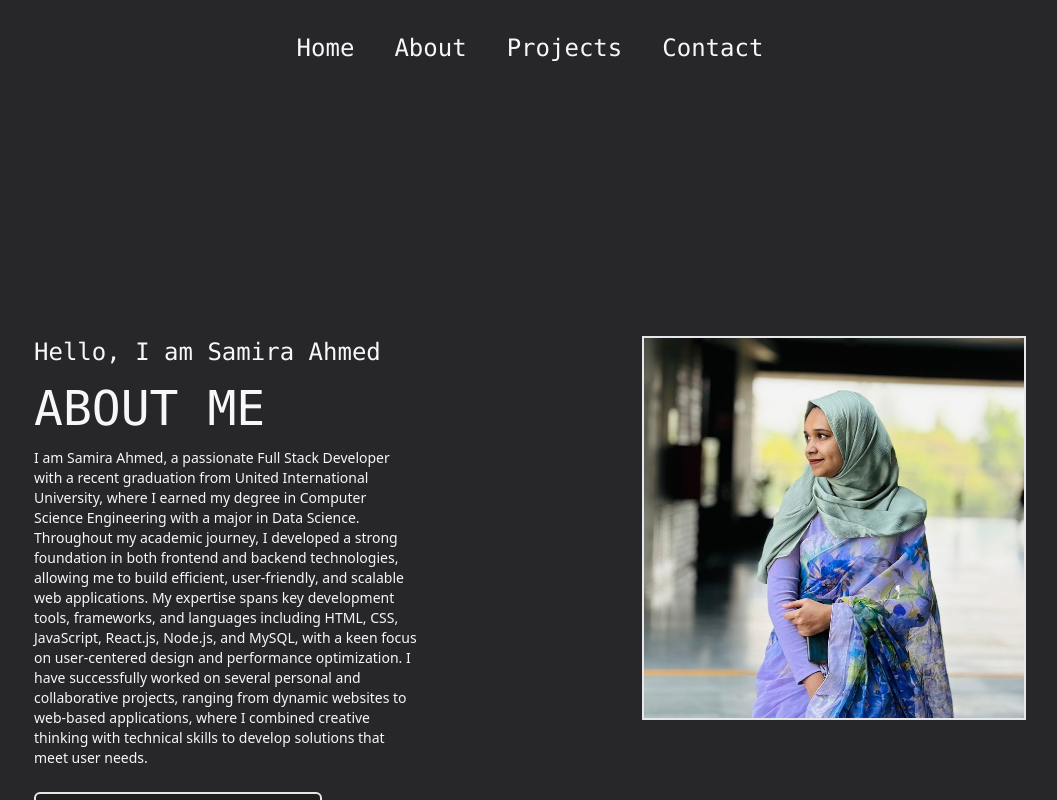
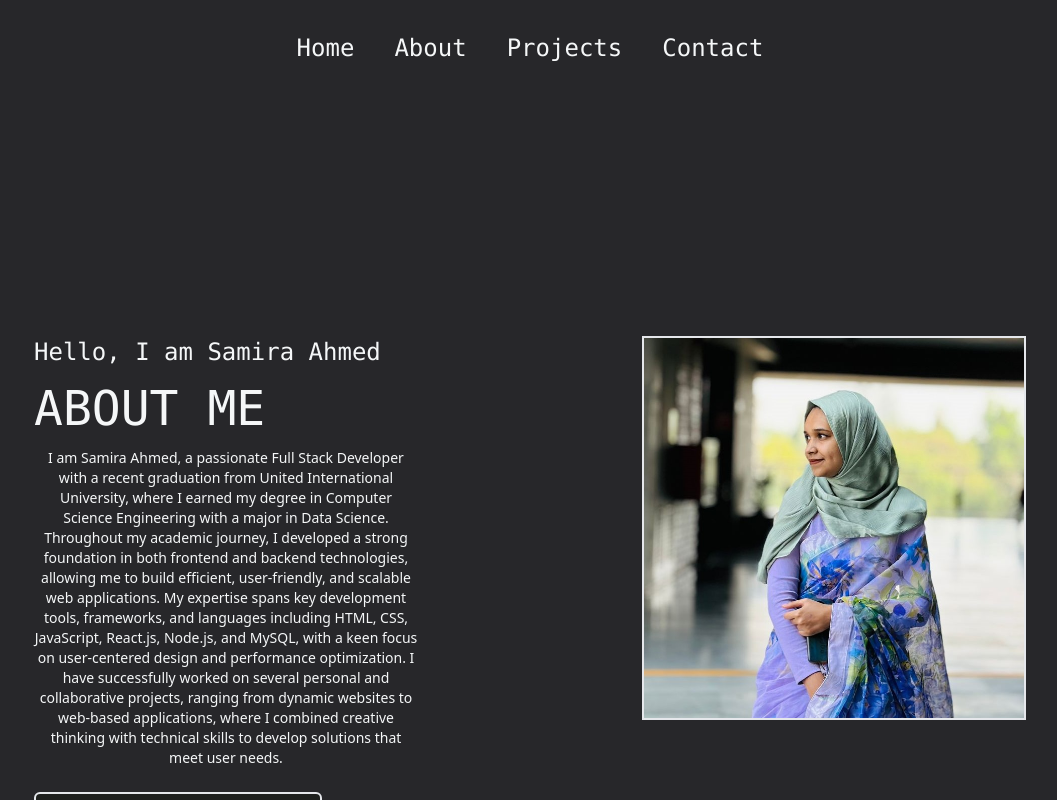
Before and after one commit to samIRaahmeD6/myPortfolio, a React (Vite) app: page /myPortfolio/about in a window 1280 px wide. Shown: the top 800 px of the page, without its empty margins (110-1167 px from the left). Built offline with nearby package versions, Linux system fonts and the light colour scheme.

Commit message:
updated details

```diff
--- a/src/components/About/Details.jsx
+++ b/src/components/About/Details.jsx
@@ -27,14 +27,14 @@ const Details = () => {
               <h3 className='text-2xl max-sm:text-xl font-mono'>
                 Hello, I am Samira Ahmed
               </h3>
-              <h1 className='text-5xl my-4 max-sm:text-2xl font-mono'>
+              <h1 className='text-5xl my-4 max-sm:text-2xl font-mono flex max-sm:justify-center max-md:justify-center'>
                 ABOUT ME
               </h1>
-              <p className='w-96 text-sm max-sm:w-64 max-xl:w-72 font-sans'>
+              <p className='w-96 text-sm max-sm:w-64 max-xl:w-72 font-sans flex text-center'>
                 {aboutme.description2}
               </p>
               <motion.div
-                className='flex space-x-4 my-6'
+                className='flex space-x-4 my-6 max-sm:justify-center'
                 initial={{ opacity: 0 }}
                 whileInView={{ opacity: 1 }}
                 transition={{ duration: 0.6, delay: 0.4 }}
```
